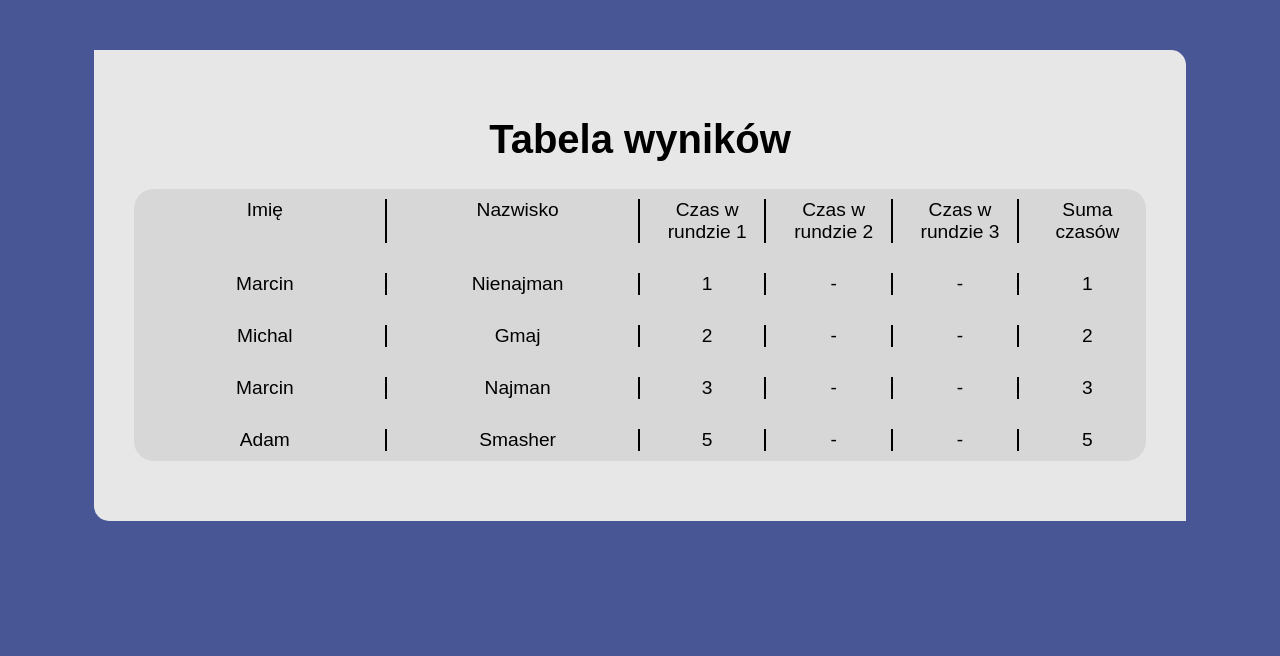
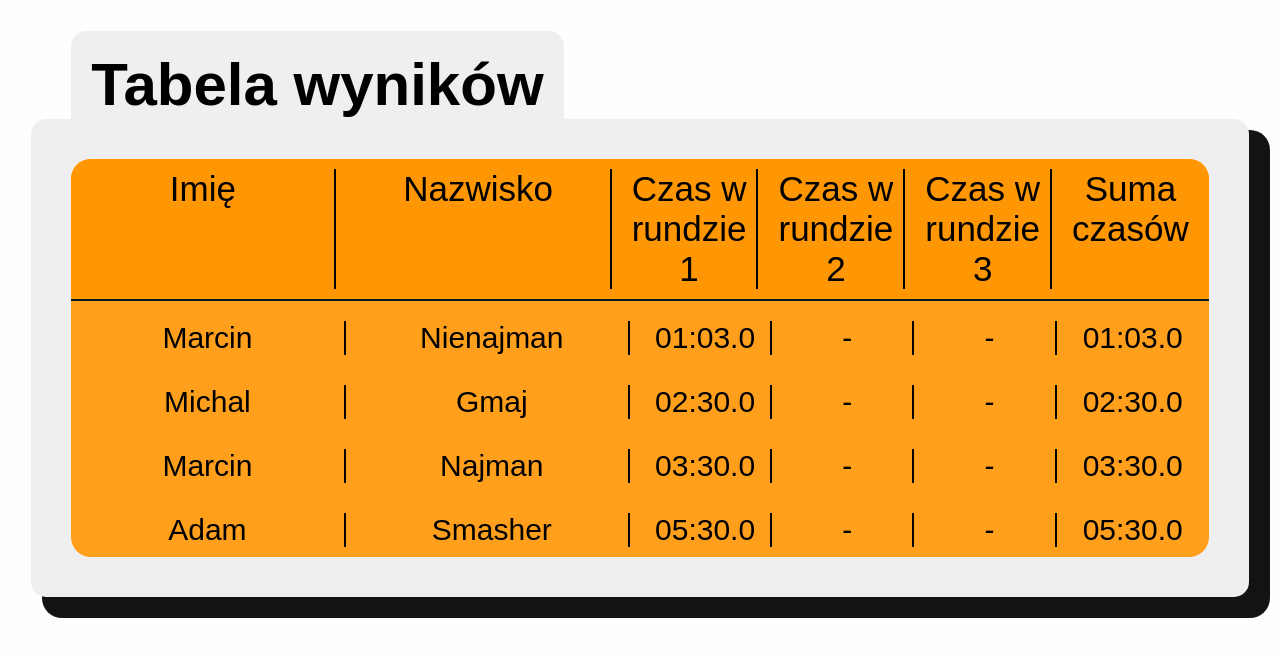
Before and after one commit to MrWiko/leaderboardForSpeedCubing, a plain HTML site: page index.html in a window 1280 px wide. Drawn offline with Linux system fonts and the light colour scheme; a web font is replaced by a local one.

Commit message:
finally done

```diff
--- a/index.html
+++ b/index.html
@@ -7,12 +7,16 @@
     <link rel="stylesheet" href="styles.css">
     <link rel="preconnect" href="https://fonts.googleapis.com">
 <link rel="preconnect" href="https://fonts.gstatic.com" crossorigin>
+<link href="https://fonts.googleapis.com/css2?family=Voces&display=swap" rel="stylesheet">
+    <link rel="preconnect" href="https://fonts.googleapis.com">
+    <link rel="preconnect" href="https://fonts.gstatic.com" crossorigin>
     <link href="https://fonts.googleapis.com/css2?family=Madimi+One&display=swap" rel="stylesheet">
 </head>
 <body onload="generateTabel()">
+    <h1 id="tytul"><span id="tytulText">Tabela wyników<span></h1>
     <div class="container">
-        <h1 id="tytul">Tabela wyników</h1>
         <div id="grid-container">
+            <div class="row-container">
                 <div class="grid-item">Imię</div>
                 <div class="grid-item">Nazwisko</div>
                 <div class="grid-item">Czas w rundzie 1</div>
@@ -21,6 +25,7 @@
                 <div class="grid-item">Suma czasów</div>
             </div>
           </div>
+    </div>
     <script src="index.js"></script>
 </body>
 </html>
--- a/index.js
+++ b/index.js
@@ -11,75 +11,88 @@ function sortByPropertyDesc(array, prop) {
 }
 
 function generateTabel() {
-    const tabelaDisplay = document.getElementById('grid-container');
+  const tabelaDisplay = document.getElementById("grid-container");
   var contestants = [
-        {
+    {//Date(year, month, day, hour, minute, seconds, miliseconds)
       name: "Michal Gmaj",
-            czas1: [new Date(2018, 11, 24, 10, 2, 30, 0), 0,0],
-            suma: 0
+      czas1: [new Date(2018, 11, 24, 10, 2, 30, 0), 0, 0],
+      suma: 0,
     },
     {
       name: "Marcin Najman",
-            czas1: [new Date(2018, 11, 24, 10, 3, 30, 0), 0,0],
-            suma: 0
+      czas1: [new Date(2018, 11, 24, 10, 3, 30, 0), 0, 0],
+      suma: 0,
     },
     {
       name: "Marcin Nienajman",
-            czas1: [new Date(2018, 11, 24, 10, 1, 30, 0), 0,0],
-            suma: 0
+      czas1: [new Date(2018, 11, 24, 10, 1, 3, 0), 0, 0],
+      suma: 0,
     },
     {
       name: "Adam Smasher",
       czas1: [new Date(2018, 11, 24, 10, 5, 30, 0), 0, 0],
-            suma: 0
-        }
-    ]
+      suma: 0,
+    },
+  ];
   //przed wpisywaniem do DOMa musi być sortowanie tej tablicy na podstawie sumy czasow(najlepiej w milisekundach bo potem mozna szybko zamienic)
   var timeSum = new Date(0, 0, 0, 0, 0, 0, 0);
-    for(object of contestants){
+  for (object of contestants) {
     timeSum = 0;
-        for(times of object.czas1){
-            if(times != 0)
-                timeSum += Date.parse(times);
+    for (times of object.czas1) {
+      if (times != 0) timeSum += Date.parse(times);
     }
     object.suma = timeSum;
   }
 
-    sortByPropertyDesc(contestants, 'suma');
+  sortByPropertyDesc(contestants, "suma");
 
-    for (const object of contestants){
+  var tempMins, tempSecs, tempMilisecs;
+
+  for (const object of contestants) {
     timeSum = 0;
-        for(var i = 0; i < 4; i++){
-            if(i == 0){
-                const tempCreator = document.createElement('div');
-                tempCreator.classList.add('grid-item');
-                tempCreator.innerHTML = object.name.split(' ')[0];
-                tabelaDisplay.appendChild(tempCreator);
-            }
-            else if(i == 1){
-                const tempCreator = document.createElement('div');
-                tempCreator.classList.add('grid-item');
-                tempCreator.innerHTML = object.name.split(' ')[1];
-                tabelaDisplay.appendChild(tempCreator);
-            }
-            else if(i == 2){
-                for(times of object.czas1){
-                    const tempCreator = document.createElement('div');
-                    tempCreator.classList.add('grid-item');
-                    if(times != 0){
-                        tempCreator.innerHTML = times.getMinutes();
-                    }
-                    else
-                        tempCreator.innerHTML = '-';
-                    tabelaDisplay.appendChild(tempCreator);
-                }
-                const tempCreator = document.createElement('div');
-                tempCreator.classList.add('grid-item');
-                tempCreator.innerHTML = new Date(object.suma).getMinutes();
-                tabelaDisplay.appendChild(tempCreator);
+    const tempContainerCreator = document.createElement("div");
+    tempContainerCreator.classList.add("row-container");
+      var tempCreator = document.createElement("div");//imie
+      tempCreator.classList.add("grid-item");
+      tempCreator.innerHTML = object.name.split(" ")[0];
+      tempContainerCreator.appendChild(tempCreator);
+
+      tempCreator = document.createElement("div");//nazwisko
+      tempCreator.classList.add("grid-item");
+      tempCreator.innerHTML = object.name.split(" ")[1];
+      tempContainerCreator.appendChild(tempCreator);
+
+      for (times of object.czas1) {//czasy
+        tempCreator = document.createElement("div");
+        tempCreator.classList.add("grid-item");
+        if (times != 0) {
+            tempMins = times.getMinutes();
+            tempSecs = times.getSeconds();
+            tempMilisecs = times.getMilliseconds();
+            if(tempMins < 10)
+                tempMins = "0" + times.getMinutes()
+            if(tempSecs < 10)
+                tempSecs = "0" + times.getSeconds()
+
+          tempCreator.innerHTML = tempMins  + ":" + tempSecs + "." + tempMilisecs;
+        } else tempCreator.innerHTML = "-";
+        tempContainerCreator.appendChild(tempCreator);
       }
 
+      tempCreator = document.createElement("div");//sumy czasow
+      tempCreator.classList.add("grid-item");
+        tempMins = new Date(object.suma).getMinutes();
+        tempSecs = new Date(object.suma).getSeconds();
+        tempMilisecs = new Date(object.suma).getMilliseconds();
+        if(tempMins < 10)
+            tempMins = "0" + new Date(object.suma).getMinutes()
+        if(tempSecs < 10)
+            tempSecs = "0" + new Date(object.suma).getSeconds()
+
+      tempCreator.innerHTML = tempMins + ":" + tempSecs + "." + tempMilisecs;
+      tempContainerCreator.appendChild(tempCreator);
+      tabelaDisplay.appendChild(tempContainerCreator);
     }
   }
-}
+
 // jeszcze trzeba dodac custom liczbe czasow wsn przeszukiwanie tablicy od czas1 i sumowanie z sortem
--- a/styles.css
+++ b/styles.css
@@ -5,46 +5,78 @@
   border-right: none;
 }
 body {
-    background-color: #485696;
+    background-color: #FDFFFC;
     margin-top: 50px;
+    overflow: hidden;
 }
 .madimi-one-regular {
     font-family: "Madimi One", sans-serif;
     font-weight: 400;
     font-style: normal;
 }
+.voces-regular {
+  font-family: "Voces", sans-serif;
+  font-weight: 400;
+  font-style: normal;
+}
+
 #tytul{
-    font-family: "Madimi One", sans-serif;
-    font-size: 40px;
+    font-family: "Voces", sans-serif;
+    font-size: 60px;
+    margin: 0;
+    width: 90%;
+    position: relative;
+    margin-left: auto;
+    margin-right: auto;
+}
+#tytulText{
+  background-color: #efefef;
+  padding: 20px;
+  border-top-left-radius: 15px;
+  border-top-right-radius: 15px;
 }
 .container {
+  z-index: 50;
     margin-left: auto;
     margin-right: auto;
-    background-color: #E7E7E7;
-    border-top-right-radius: 15px;
-    border-bottom-left-radius: 15px;
-    width: 80%;
+    /* background-color: #011627; */
+    background-color: #efefef;
+    border-radius: 15px;
+    width: 90%;
     padding: 40px;
-    padding-bottom: 60px;
     text-align: center;
+    -webkit-box-shadow: 16px 16px 0px 5px #131313;
+    -moz-box-shadow: 16px 16px 0px 5px #131313;
+    box-shadow: 16px 16px 0px 5px #131313;
 }
 #grid-container {
-  background-color: #bbbbbb62;
-    font-size: larger;
+    background-color: #FF9F1C;
+    font-size: 30px;
     display: grid;
-    grid-template-columns: 2fr 2fr repeat(calc(var(--columny) - 2), 1fr); /* First two columns are twice as wide */
+    grid-template-columns: 1fr;
+    /* grid-template-columns: 2fr 2fr repeat(calc(var(--columny) - 2), 1fr); First two columns are twice as wide */
     /* Customize the number of rows as needed */
     /* grid-template-rows: repeat(3, 100px); Example: 3 rows each 100px tall */
     row-gap: 10px;
     border-radius: 20px;
   }
-
+  .row-container{
+    display: grid;
+    grid-template-columns: 2fr 2fr repeat(calc(var(--columny) - 2), 1fr);;
+  }
+  .row-container:first-child {
+    font-size: 35px;
+    background-color: #ff9603;
+    border-top-left-radius: 20px;
+    border-top-right-radius: 20px;
+    border-bottom: #011627 solid 2px;
+  }
   .grid-item {
     margin: 10px;
-    margin-right: 0;
+    padding-right: 10px;
     text-align: center;
     border-right: 2px solid black;
-    font-family: "Madimi One", sans-serif;
+    font-family: "Voces", sans-serif;
     font-weight: 400;
     font-style: normal;
   }
```
Lines whose indentation alone changed are shown as unchanged.
